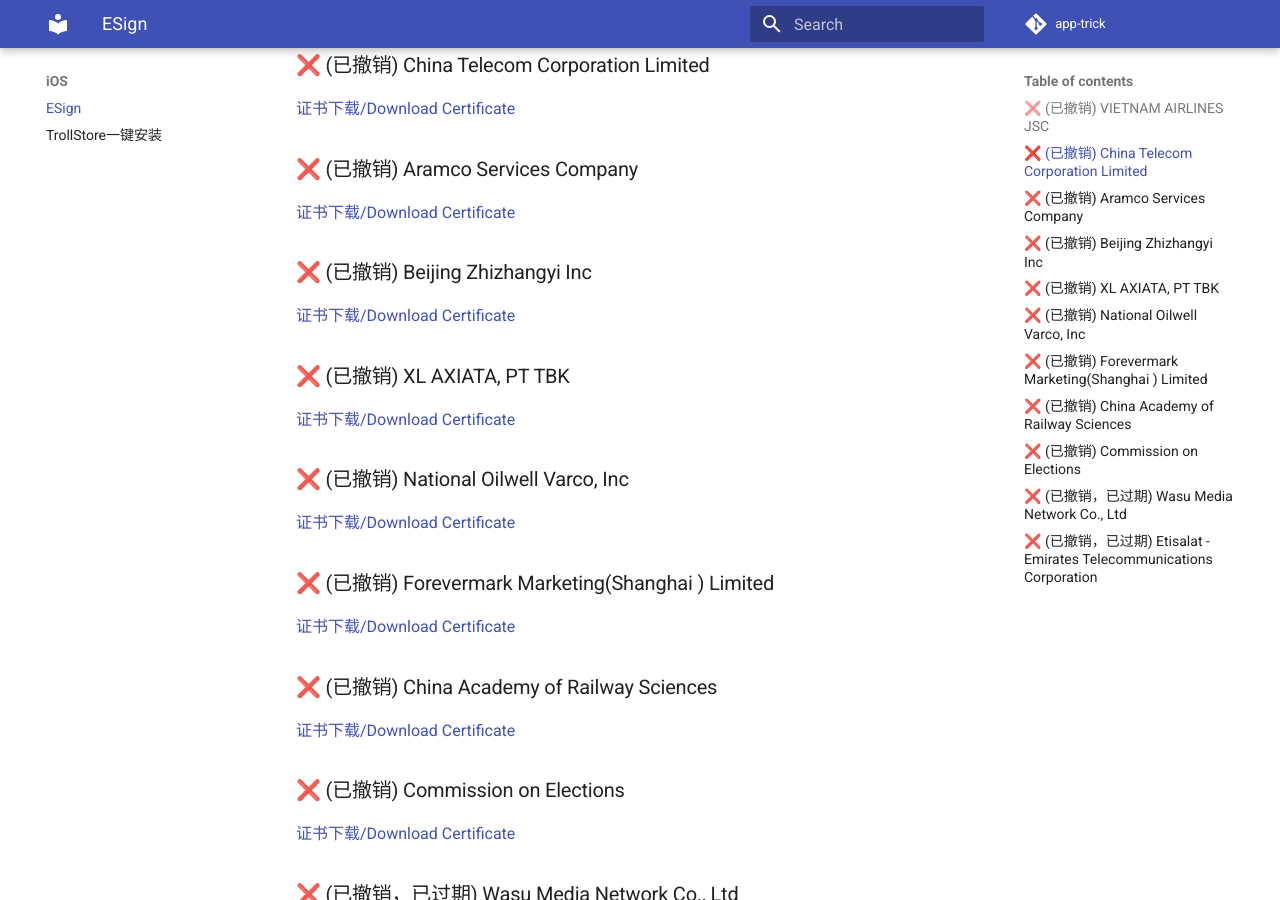
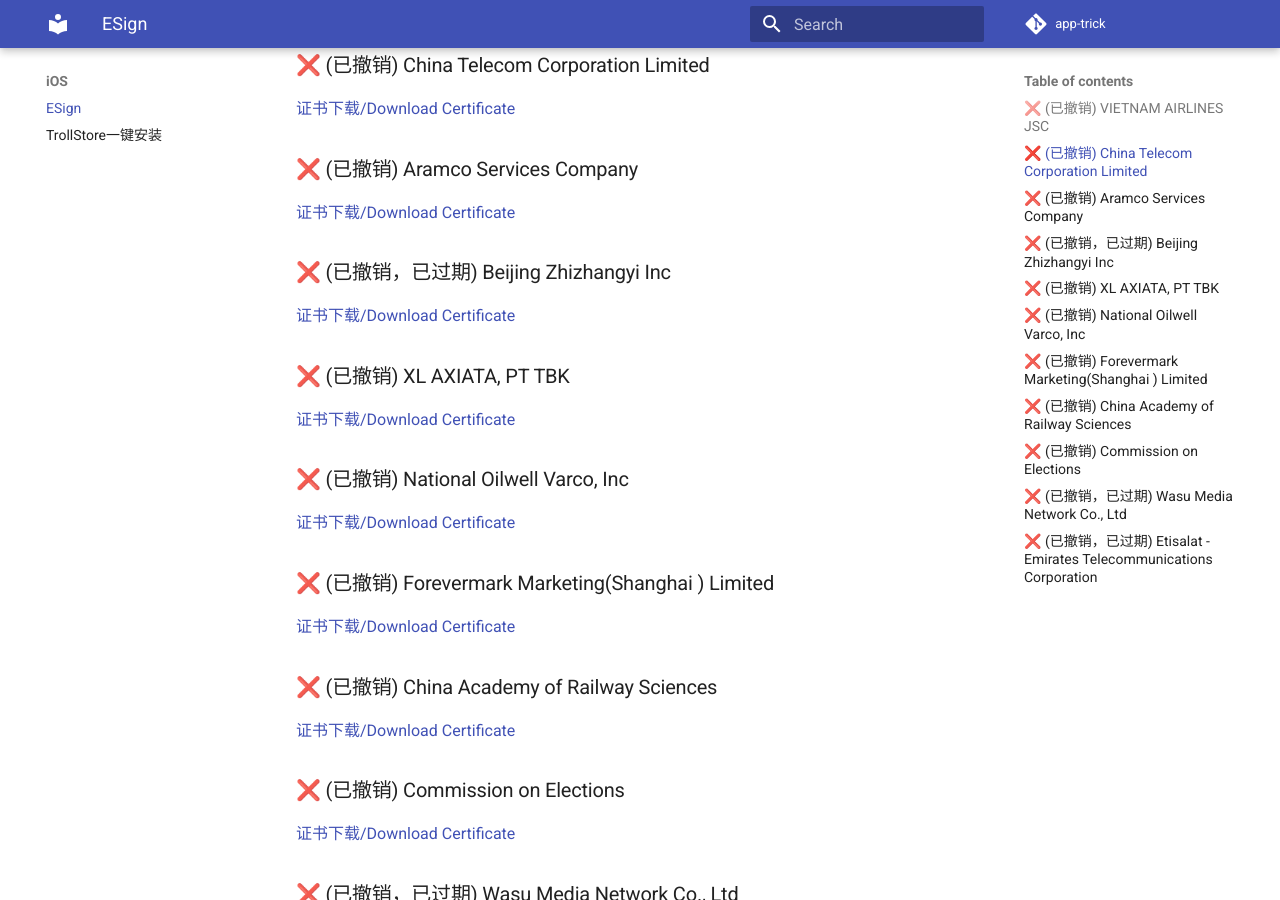
Before and after one commit to app-trick/app-trick.github.io, an MkDocs documentation site: the page built from docs/iOS/Esign.md, in a window 1280 px wide and 900 px high, scrolled down 448 px. Built offline with MkDocs 1.6.1 and Material for MkDocs 9.7.7, drawn with Linux system fonts in a browser that asks for light colours; comment, search, counter and statistics services are not loaded.

Commit message:
Esign Repo Update

```diff
--- a/docs/iOS/Esign.md
+++ b/docs/iOS/Esign.md
@@ -14,7 +14,7 @@
 [证书下载/Download Certificate](/iOS/cert/China%20Telecom%20Corporation%20Limited.zip)
 ### ❌ (已撤销) Aramco Services Company
 [证书下载/Download Certificate](/iOS/cert/Aramco%20Services%20Company.zip)
-### ❌ (已撤销) Beijing Zhizhangyi Inc
+### ❌ (已撤销，已过期) Beijing Zhizhangyi Inc
 [证书下载/Download Certificate](/iOS/cert/Beijing%20Zhizhangyi%20Inc.zip)
 ### ❌ (已撤销) XL AXIATA, PT TBK
 [证书下载/Download Certificate](/iOS/cert/XL%20AXIATA%2C%20PT%20TBK.zip)
```
